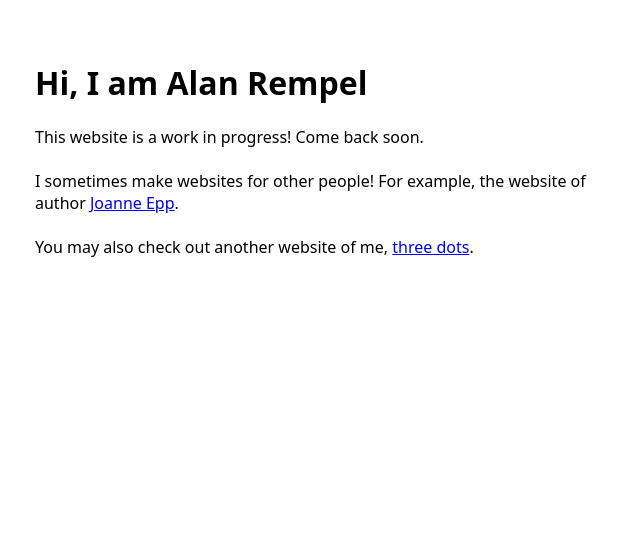
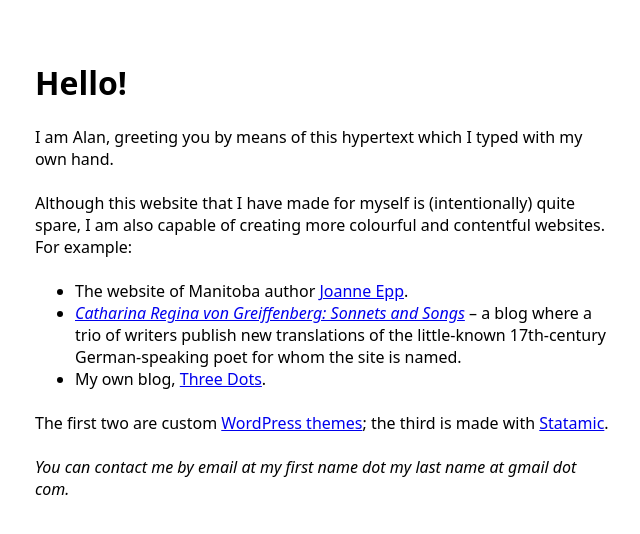
Before and after one commit to acerempel/alanrempel_dot_ca, a plain HTML site: page index.html in a window 1280 px wide. Shown: the whole page, without its empty margins (317-957 px from the left). Drawn offline with Linux system fonts and the light colour scheme.

Commit message:
Rewrite front page text

```diff
--- a/index.html
+++ b/index.html
@@ -25,11 +25,20 @@
   <body>
     <main>
       <h1>
-        Hi, I am Alan Rempel
+        Hello!
       </h1>
-      <p>This website is a work in progress! Come back soon.
-      <p>I sometimes make websites for other people! For example, the website of author <a href=https://joanneepp.com>Joanne Epp</a>.
-      <p>You may also check out another website of me, <a href=https://threedots.ca>three dots</a>.
+      <p>I am Alan, greeting you by means of this hypertext which I typed with my own hand.
+      <p>Although this website that I have made for myself is (intentionally) quite spare,
+         I am also capable of creating more colourful and contentful websites.
+         For example:
+      <ul>
+        <li>The website of Manitoba author <a href=https://joanneepp.com>Joanne Epp</a>.
+        <li><a href=https://greiffenbergsonnets.ca><i>Catharina Regina von Greiffenberg: Sonnets and Songs</i></a> – a blog where
+            a trio of writers publish new translations of the little-known 17th-century German-speaking poet for whom the site is named.
+        <li>My own blog, <a href=https://www.threedots.ca>Three Dots</a>.
+      </ul>
+      <p>The first two are custom <a href=https://wordpress.org>WordPress themes</a>; the third is made with <a href=https://statamic.com>Statamic</a>.
+      <address>You can contact me by email at my first name dot my last name at gmail dot com.</address>
     </main>
   </body>
 </html>
```
